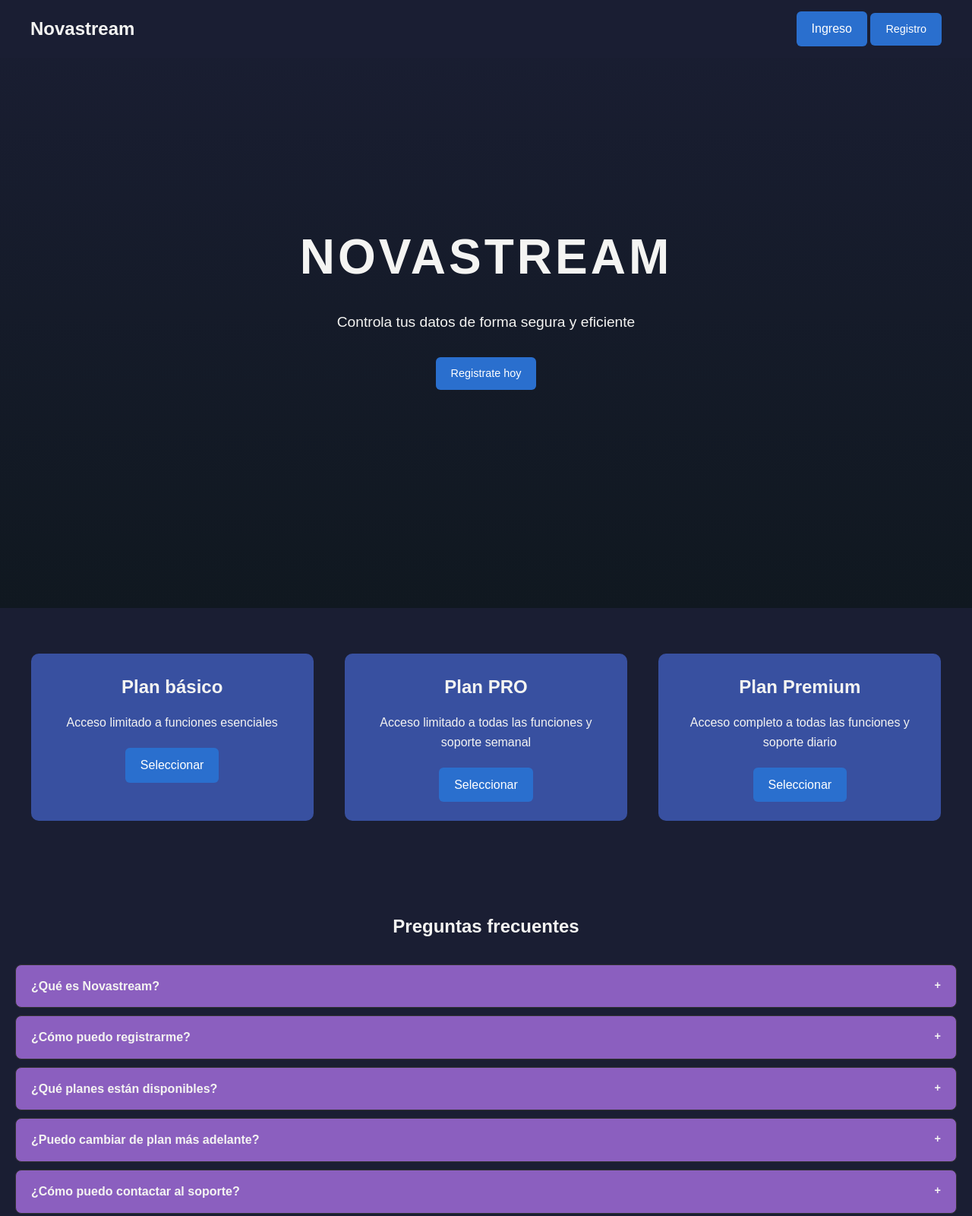
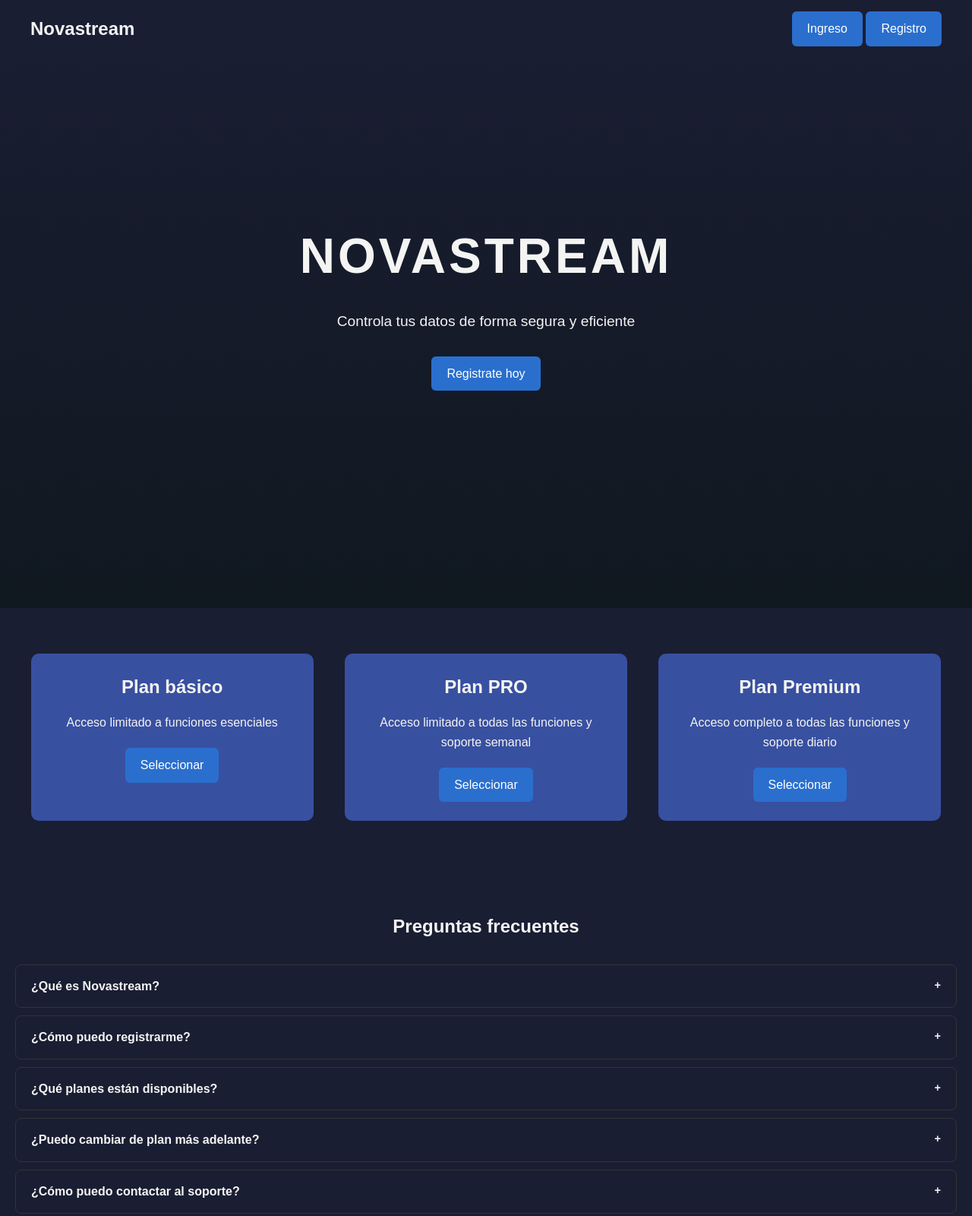
Before and after one commit to CristianCuestas/NOVASTREAM, a plain HTML site: page mainpage.html in a window 1280 px wide. Shown: the top 1600 px of the page at 76% size. Drawn offline with Linux system fonts and the light colour scheme.

Commit message:
Actualización con enlace a los otros archivos html

```diff
--- a/mainpage.css
+++ b/mainpage.css
@@ -89,7 +89,7 @@ body {
     margin-bottom: 30px;
 }
 .button.btn-register {
-    font-size: 0.9rem;
+    font-size: 1rem;
 }
 .planes {
     display: flex;
@@ -124,7 +124,7 @@ body {
     margin-bottom: 30px;
 }
 details {
-    background-color: var(--pantone-royal-lilac);
+    background-color: var(--pantone-navy-blazer);
     padding: 15px 20px;
     margin-bottom: 10px;
     border-radius: 8px;
--- a/mainpage.html
+++ b/mainpage.html
@@ -10,14 +10,14 @@
     <header class="navigationbar">
         <div class="logo">Novastream</div>
         <nav class="navigation-buttons">
-            <a href="#" class="button btn-login">Ingreso</a>
-            <a href="#" class="button btn-register">Registro</a>
+            <a href="login.html" class="button btn-login">Ingreso</a>
+            <a href="register.html" class="button btn-register">Registro</a>
         </nav>
     </header>
     <section class="logo-principal">
         <h1 class="logo-principal-logo">NOVASTREAM</h1>
         <p class="logo-principal-texto">Controla tus datos de forma segura y eficiente</p>
-        <a href="#" class="button btn-register">Registrate hoy</a>
+        <a href="register.html" class="button btn-register">Registrate hoy</a>
     </section>
     <section class="planes">
         <div class="plan">
@@ -66,7 +66,7 @@
     <section class="terminos">
         <h2>Términos y condiciones</h2>
         <p>Al registrarte en Novastream, aceptas nuestros términos y condiciones. Por favor, lee cuidadosamente antes de continuar.</p>
-        <a href="#" class="button btn-terms">Leer términos y condiciones</a>
+        <a href="terms.html" class="button btn-terms">Leer términos y condiciones</a>
     </section>
     <footer class="footer">
         <div class="social">
```
